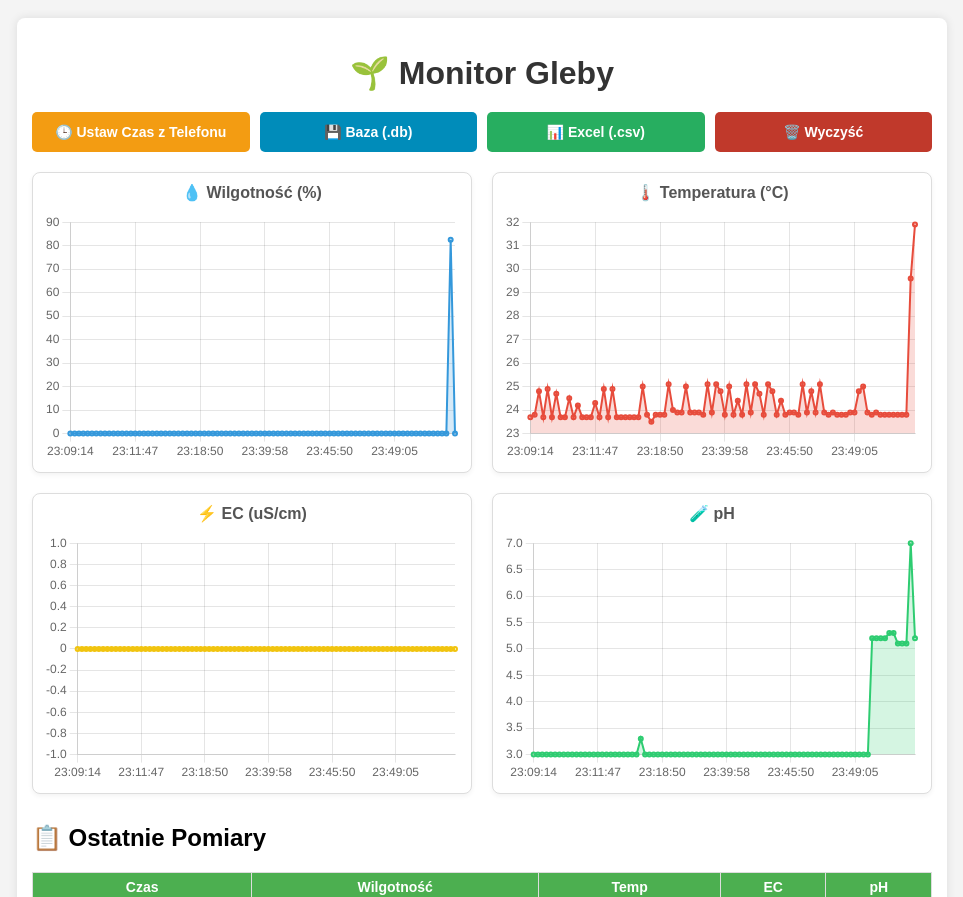
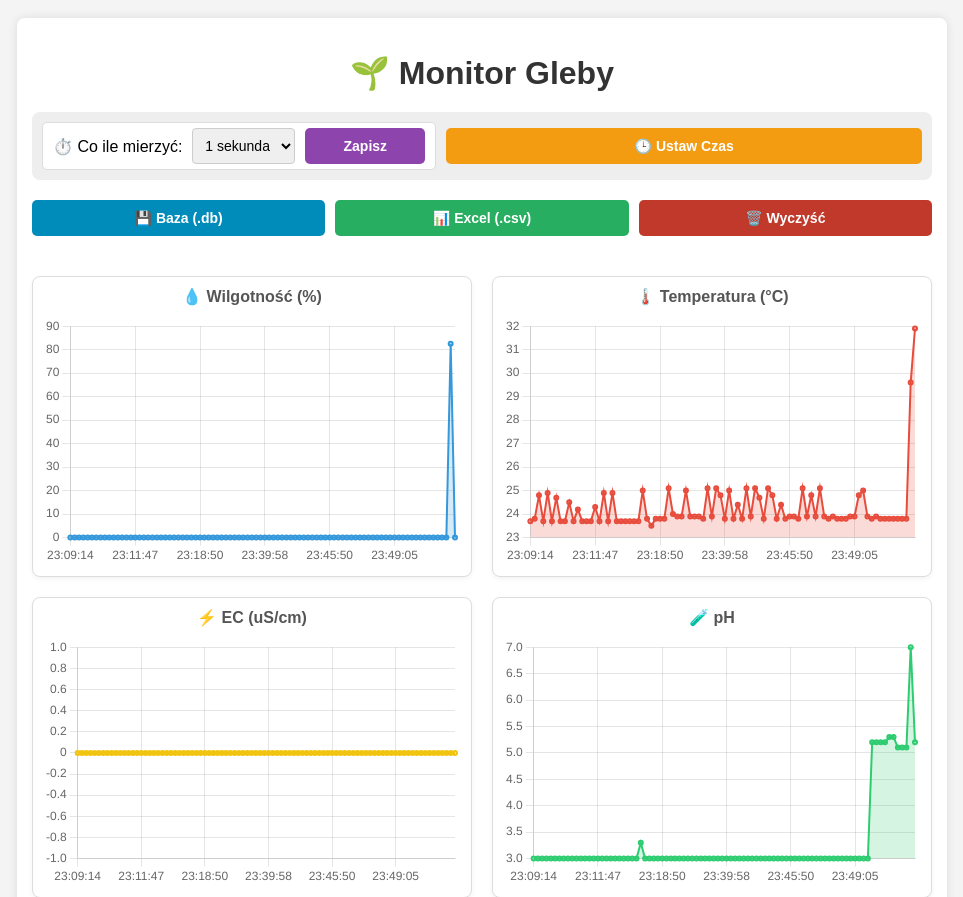
Before and after one commit to PatrykKucia/RS485-Halisense-Soil-Sensor, a Flask app: page / in a window 1280 px wide. Shown: the top 897 px of the page, without its empty margins (158-1121 px from the left). Run offline with Flask 3, Linux system fonts and the light colour scheme; data comes from the database, SQL or seed files in the repository.

Commit message:
added mesurement interval drop list

```diff
--- a/Code/Raspberry/app/templates/index.html
+++ b/Code/Raspberry/app/templates/index.html
@@ -27,15 +27,35 @@
         tr:nth-child(even) { background-color: #f2f2f2; }
 
         /* Style przycisków */
-        .btn-container { display: flex; gap: 10px; margin-bottom: 20px; flex-wrap: wrap; }
+        .controls-row {
+            display: flex; gap: 10px; margin-bottom: 20px; flex-wrap: wrap;
+            align-items: center; justify-content: space-between;
+            background: #eee; padding: 10px; border-radius: 8px;
+        }
+        /* Zwiększyłem odstęp na dole do 40px */
+        .btn-container {
+            display: flex;
+            gap: 10px;
+            margin-bottom: 40px; /* <--- TU ZMIANA (Było 20px) */
+            flex-wrap: wrap;
+            flex: 1;
+        }
         .btn {
-            flex: 1; text-align: center; color: white; padding: 12px 0;
-            text-decoration: none; border-radius: 5px; font-weight: bold; font-size: 14px; min-width: 140px; cursor: pointer; border: none;
+            text-align: center; color: white; padding: 10px 15px;
+            text-decoration: none; border-radius: 5px; font-weight: bold; font-size: 14px;
+            cursor: pointer; border: none; flex: 1; min-width: 120px;
         }
         .btn-db { background: #008CBA; }
         .btn-csv { background: #27ae60; }
         .btn-reset { background: #c0392b; }
-        .btn-time { background: #f39c12; } /* Żółty */
+        .btn-time { background: #f39c12; }
+        .btn-save { background: #8e44ad; max-width: 100px;} /* Fioletowy */
+
+        .settings-box {
+            display: flex; align-items: center; gap: 10px;
+            background: white; padding: 5px 10px; border-radius: 5px; border: 1px solid #ddd;
+        }
+        select { padding: 8px; border-radius: 4px; border: 1px solid #ccc; font-size: 14px; }
 
         .btn:hover { opacity: 0.9; }
     </style>
@@ -46,9 +66,24 @@
 <div class="container">
     <h1>🌱 Monitor Gleby</h1>
 
+    <div class="controls-row">
+        <div class="settings-box">
+            <span>⏱️ Co ile mierzyć:</span>
+            <select id="intervalSelect">
+                <option value="1">1 sekunda</option>
+                <option value="10">10 sekund</option>
+                <option value="30">30 sekund</option>
+                <option value="60">1 minuta</option>
+                <option value="600">10 minut</option>
+                <option value="3600">1 godzina</option>
+            </select>
+            <button onclick="setIntervalTime()" class="btn btn-save">Zapisz</button>
+        </div>
+
+        <button onclick="syncTime()" class="btn btn-time">🕒 Ustaw Czas</button>
+    </div>
+
     <div class="btn-container">
-        <button onclick="syncTime()" class="btn btn-time">🕒 Ustaw Czas z Telefonu</button>
-
         <a href="/download_db" class="btn btn-db">💾 Baza (.db)</a>
         <a href="/download_csv" class="btn btn-csv">📊 Excel (.csv)</a>
         <a href="/reset_db" class="btn btn-reset" onclick="return confirm('Czy na pewno USUNĄĆ WSZYSTKIE DANE?');">🗑️ Wyczyść</a>
@@ -69,17 +104,38 @@
 </div>
 
 <script>
+    // --- FUNKCJA ZMIANY INTERWAŁU ---
+    async function setIntervalTime() {
+        const val = document.getElementById('intervalSelect').value;
+        try {
+            const response = await fetch('/set_interval', {
+                method: 'POST',
+                headers: { 'Content-Type': 'application/json' },
+                body: JSON.stringify({ interval: val })
+            });
+            const result = await response.json();
+            alert("Zmieniono częstotliwość na: " + val + "s");
+        } catch (e) { alert("Błąd: " + e); }
+    }
+
+    // Pobierz aktualne ustawienie przy starcie
+    async function loadSettings() {
+        try {
+            const response = await fetch('/get_settings');
+            const data = await response.json();
+            document.getElementById('intervalSelect').value = data.interval;
+        } catch(e) { console.log(e); }
+    }
+
     // --- FUNKCJA SYNCHRONIZACJI CZASU ---
     async function syncTime() {
         const now = new Date();
-        // Formatujemy datę do stringa: YYYY-MM-DD HH:MM:SS
         const year = now.getFullYear();
         const month = String(now.getMonth() + 1).padStart(2, '0');
         const day = String(now.getDate()).padStart(2, '0');
         const hours = String(now.getHours()).padStart(2, '0');
         const minutes = String(now.getMinutes()).padStart(2, '0');
         const seconds = String(now.getSeconds()).padStart(2, '0');
-
         const timeStr = `${year}-${month}-${day} ${hours}:${minutes}:${seconds}`;
 
         if(confirm(`Czy ustawić czas urządzenia na:\n${timeStr}?`)) {
@@ -91,15 +147,12 @@
                 });
                 const result = await response.json();
                 alert("Sukces! " + result.message);
-                // Odśwież stronę żeby zobaczyć nową datę w tabeli (jak wpadnie nowy pomiar)
                 setTimeout(() => location.reload(), 1000);
-            } catch (error) {
-                alert("Błąd: " + error);
-            }
+            } catch (error) { alert("Błąd: " + error); }
         }
     }
 
-    // --- RESZTA KODU (WYKRESY) ---
+    // --- WYKRESY ---
     let chartInstances = { hum: null, temp: null, ec: null, ph: null };
 
     async function fetchData() {
@@ -146,6 +199,7 @@
         createChart('phChart', 'pH', data.map(r => r.ph), labels, '#2ecc71', 'ph');
     }
 
+    loadSettings(); // Wczytaj interwał przy starcie
     fetchData();
     setInterval(fetchData, 5000);
 </script>
```
